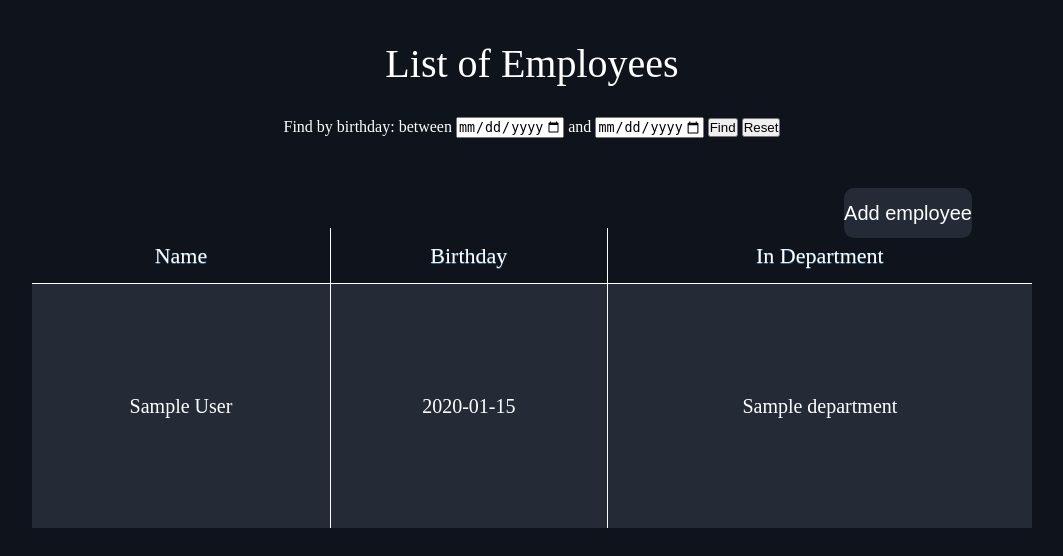
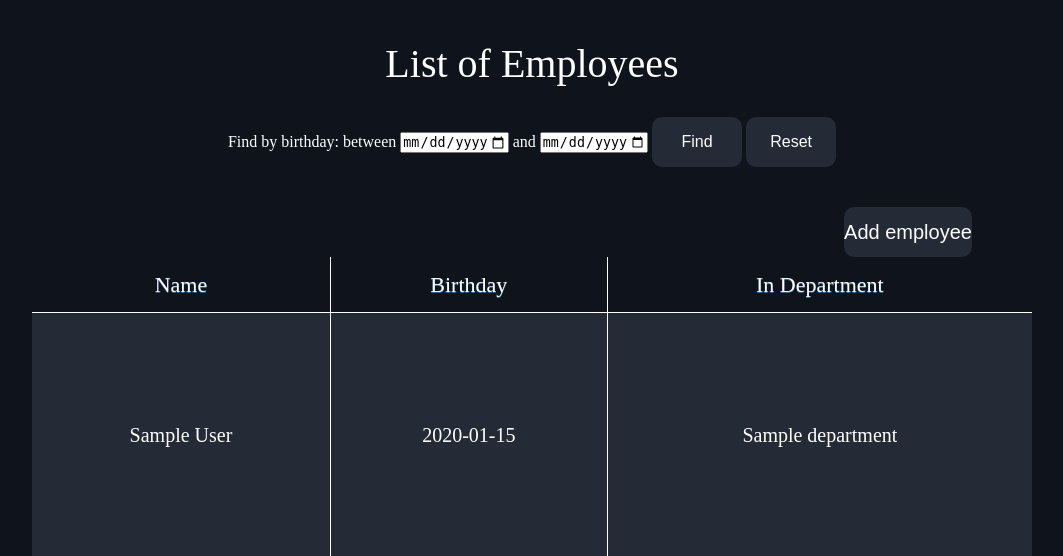
Before and after one commit to Polina-Prakhova/Final-Project, a Flask app: page /employees in a window 1280 px wide. Shown: the part 100-656 px from the top of the page, without its empty margins (108-1171 px from the left). Run offline with Flask 2, Linux system fonts and the light colour scheme; tables that the repository leaves empty hold one stand-in row (values such as "Sample post"); parts of the project's set-up code (start-up, migrations or seed data) failed here and were passed over.

Commit message:
Add to SRS about UI, add sqlalchemy logging, fix search by date

```diff
--- a/department-app/run.py
+++ b/department-app/run.py
@@ -9,8 +9,8 @@ from flask_restful import Api
 
 from views import employee_view, department_view
 from models import db
-from rest.departments_api import DepartmentsAPI, DepartmentAPI
-from rest.employees_api import EmployeeAPI, EmployeesAPI
+from rest.department_api import DepartmentsAPI, DepartmentAPI
+from rest.employee_api import EmployeeAPI, EmployeesAPI
 
 logger = logging.getLogger('department_app.run')
 
@@ -26,6 +26,9 @@ def logging_configuration():
     stream = logging.StreamHandler()
     stream.setLevel(logging.DEBUG)
 
+    sql_log = logging.getLogger('sqlalchemy.engine')
+    sql_log.setLevel(logging.ERROR)
+
     formatter = logging.Formatter(
         '[%(asctime)s] %(filename)s %(funcName)s:%(lineno)d - %(levelname)s: '
         '%(message)s')
@@ -34,6 +37,8 @@ def logging_configuration():
 
     log.addHandler(log_file)
     log.addHandler(stream)
+    sql_log.addHandler(stream)
+    sql_log.addHandler(log_file)
 
 
 def create_app(config: str = 'config.DevelopmentConfig'):
--- a/department-app/static/styles.css
+++ b/department-app/static/styles.css
@@ -117,7 +117,7 @@ td {
     font-size: 20px;
 }
 
-.btn_edit, .btn_del, .btn_sub, .btn_add {
+.btn_edit, .btn_del, .btn_sub, .btn_add, .btn_search {
 	background-color: #0f141c;
     color: #FFFFFF;
     margin-top: 10px;
@@ -136,7 +136,7 @@ td {
     background: #a10a0a;
 }
 
-.btn_sub:hover, .btn_add:hover {
+.btn_search:hover, .btn_sub:hover, .btn_add:hover {
     color: black;
     background: #81d9e3;
 }
@@ -144,8 +144,18 @@ td {
 .btn_add {
     background-color: #242b36;
     position: absolute;
+    margin-top: 0px;
+    margin-bottom: 0px;
     right: 0;
     margin-right: 200px;
     display: block;
     width: 10%;
 }
+
+.btn_search {
+    background-color: #242b36;
+    font-size: 16px;
+    margin-top: 0px;
+    margin-bottom: 0px;
+    min-width: 90px;
+}
--- a/department-app/templates/employees.html
+++ b/department-app/templates/employees.html
@@ -5,11 +5,11 @@
 <div class="search">
     <form action="{{ url_for('employee.show_employees_birthday', start=start, end=end)}}">
         <label for="start_b">Find by birthday: between </label>
-        <input type="date" id="start_b" name="start">
+        <input type="date" id="start_b" name="start" value={% if start %} "{{ start }}" {% endif%}>
         <label for="end_b"> and </label>
-        <input type="date" id="end_b" name="end">
-        <button>Find</button>
-        <button formaction="{{ url_for('employee.show_all_employees')}}">Reset</button>
+        <input type="date" id="end_b" name="end" value={% if end %} "{{ end }}" {% endif%}>
+        <button class="btn_search">Find</button>
+        <button class="btn_search" formaction="{{ url_for('employee.show_all_employees')}}">Reset</button>
     </form>
 </div>
 <p>{{ message }}</p>
--- a/department-app/views/employee_view.py
+++ b/department-app/views/employee_view.py
@@ -36,7 +36,6 @@ def show_all_employees():
                            title='Employees',
                            table_title='List of Employees',
                            headers=titles,
-                           date=date.today(),
                            employees=employees)
 
 
@@ -51,6 +50,10 @@ def show_employees_birthday():
 
     start = request.args.get('start')
     end = request.args.get('end')
+    if not end:
+        end = start
+    if not start:
+        start = end
     employees = es.find_by_birthday(start, end)
     logger.debug('Get employees with birthday between %s and %s. Amount = %i',
                  start, end, len(employees))
@@ -64,7 +67,9 @@ def show_employees_birthday():
                            table_title='List of Employees',
                            headers=titles,
                            message=message,
-                           employees=employees)
+                           employees=employees,
+                           start=start,
+                           end=end)
 
 
 @employee_page.route('/employees/<int:id_>', methods=['GET'])
@@ -119,6 +124,8 @@ def update_employee(id_: int):
         birthday = request.form.get("birthday")
         department = int(request.form.get("department_name"))
         working_since = request.form.get("working_since")
+        if not working_since:
+            working_since = None
         salary = float(request.form.get("salary"))
         try:
             es.update(id_=id_, name=name, birthday=birthday,
```
Also changed, not shown: documentation/Software_requirements_specification.md (+18 -1 lines), department-app/rest/department_api.py (renamed from department-app/rest/departments_api.py), department-app/rest/employee_api.py (renamed from department-app/rest/employees_api.py), documentation/static/UI_departments.png (added), documentation/static/UI_departments_add.png (added), documentation/static/UI_departments_add_existing.png (added), documentation/static/UI_departments_delete.png (added), documentation/static/UI_departments_update.png (added), documentation/static/UI_employees.png (added), documentation/static/UI_employees_add.png (added), documentation/static/UI_employees_birthday_no.png (added), documentation/static/UI_employees_birthday_success.png (added), documentation/static/UI_employees_update.png (added).
